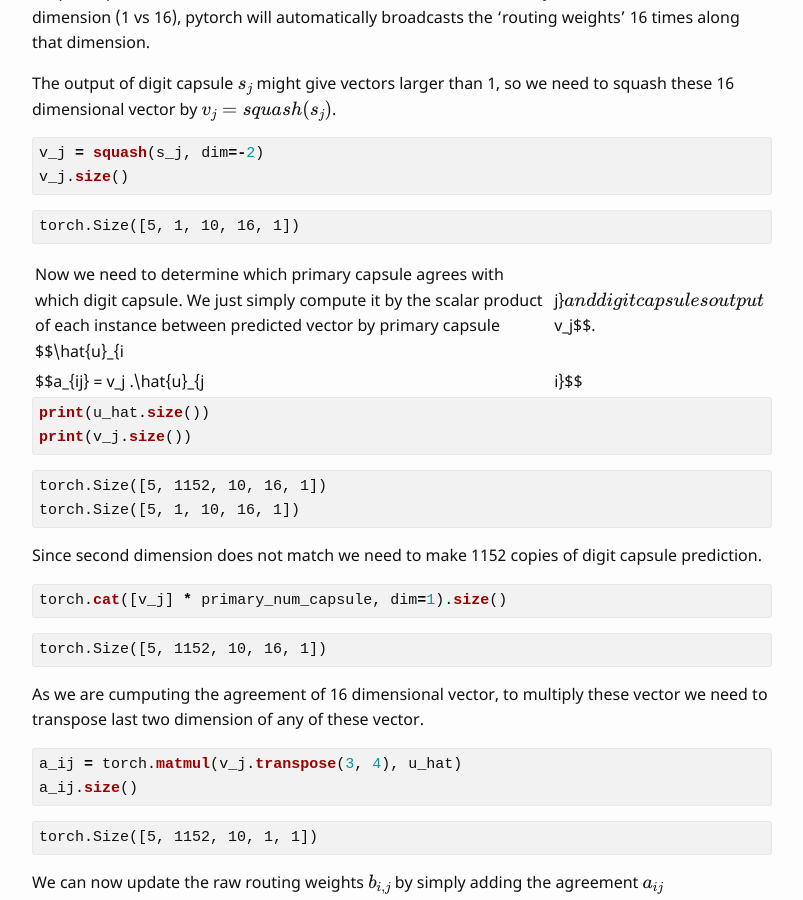
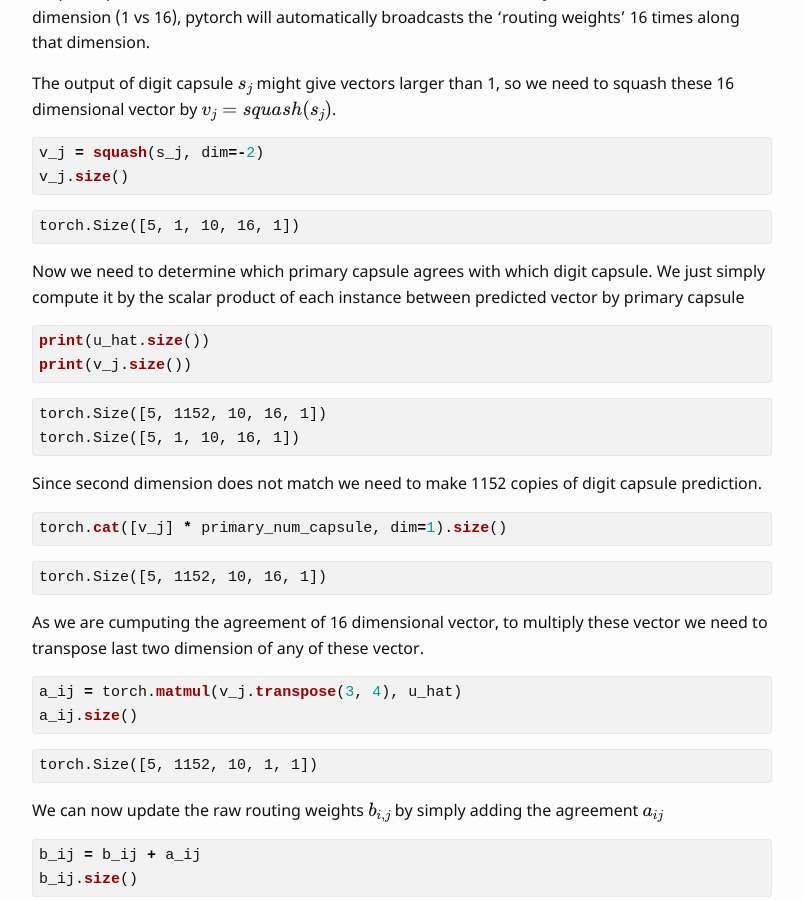
Before and after one commit to monirahmedtanveen/sumit.log, a Jekyll site: the page built from _posts/2018-11-13-demystify-capsule-network-using-pytorch.md, in a window 1280 px wide and 900 px high, scrolled down 8693 px. Shown: the whole window, without its empty margins (238-1041 px from the left). Built offline with Jekyll 4.4.1, drawn with Linux system fonts in a browser that asks for light colours; formulas are drawn with MathJax 3.

Commit message:
comment cheking

````diff
--- a/_posts/2018-11-13-demystify-capsule-network-using-pytorch.md
+++ b/_posts/2018-11-13-demystify-capsule-network-using-pytorch.md
@@ -321,8 +321,10 @@ v_j.size()
 
 
 
-Now we need to determine which primary capsule agrees with which digit capsule. We just simply compute it by the scalar product of each instance between predicted vector by primary capsule  $$\hat{u}_{i|j}$$ and digit capsules output $$v_j$$.
-$$a_{ij} = v_j .\hat{u}_{j|i}$$
+Now we need to determine which primary capsule agrees with which digit capsule. We just simply compute it by the scalar product of each instance between predicted vector by primary capsule
+
+<!---$$\hat{u}_{i|j}$$ and digit capsules output $$v_j$$.
+$$a_{ij} = v_j .\hat{u}_{j|i}$$-->
 
 
 ```python
````
